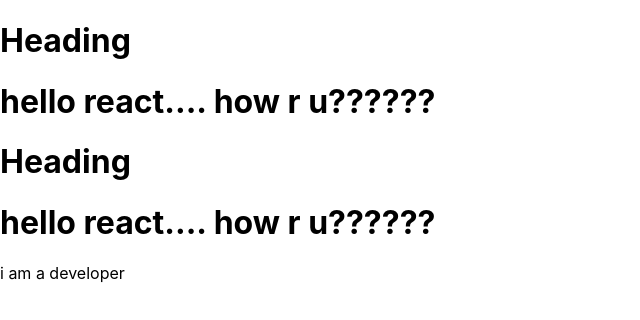
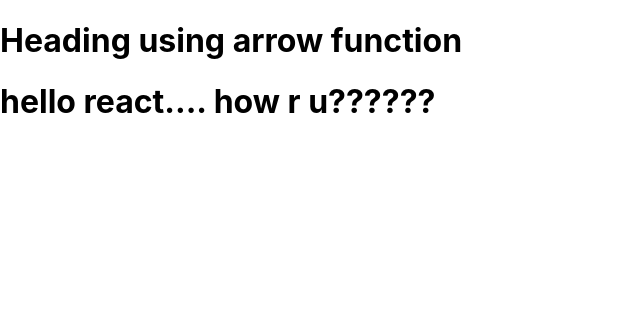
Before and after one commit to sameershinde28/p1, a React (Create React App) app: page / in a window 1280 px wide. Shown: the top 320 px of the page, without its empty margins (0-640 px from the left). Built offline with nearby package versions, Linux system fonts and the light colour scheme.

Commit message:
arrow function used

```diff
--- a/src/App.js
+++ b/src/App.js
@@ -1,9 +1,6 @@
 
-function Heading() {
-  return (
-    <h1>Heading</h1>
-  )
-}
+const Heading=()=><h1>Heading using arrow function </h1>
+
 
 export default function App() {
   return (
--- a/src/index.js
+++ b/src/index.js
@@ -4,10 +4,4 @@ import './index.css';
 import App from './App';
 
 
- ReactDOM.render(
- <>
-        < App />
-        < App />
-        <p>i am a developer</p>
- </>,
- document.getElementById('root'));
+ ReactDOM.render(< App />,document.getElementById('root'));
```
